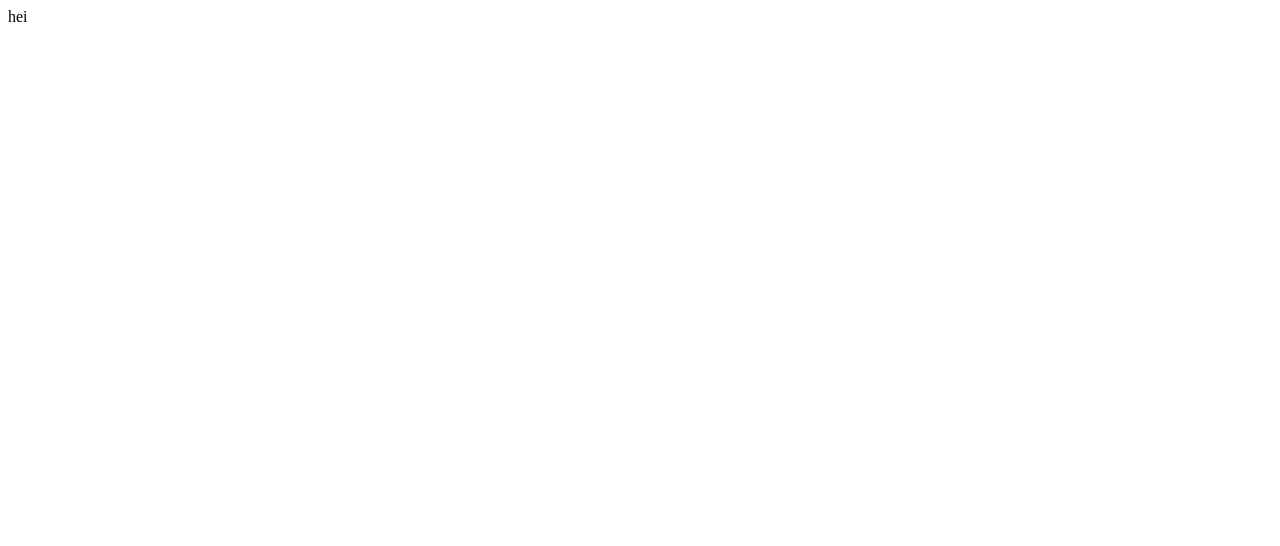
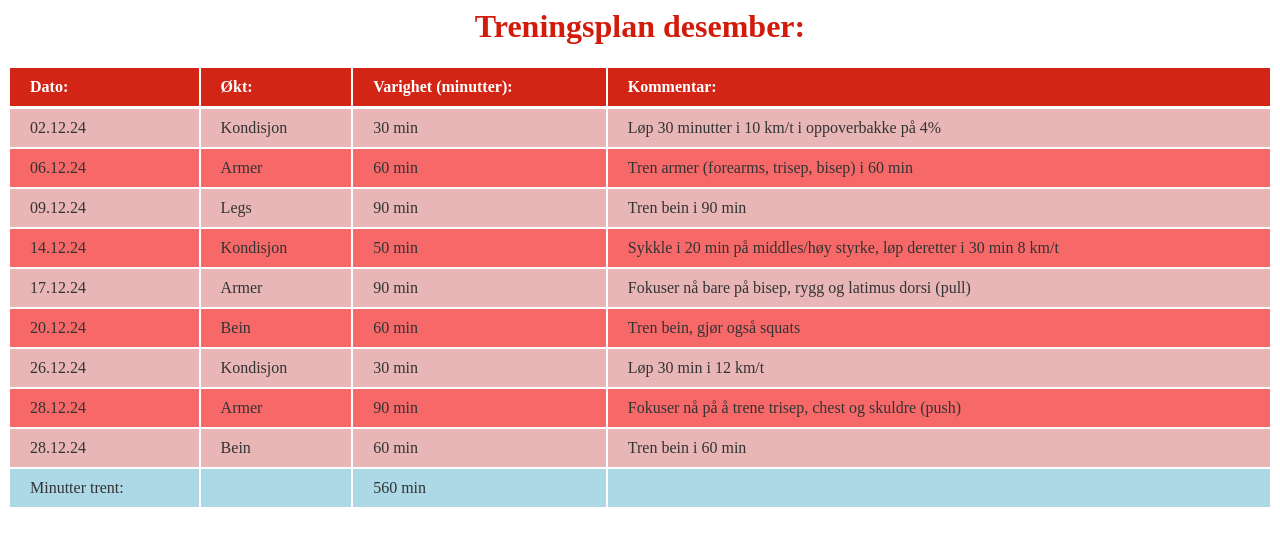
Before and after one commit to MrNico073/ProveIT, a plain HTML site: page index.html in a window 1280 px wide. Drawn offline with Linux system fonts and the light colour scheme.

Commit message:
Update index.html

```diff
--- a/index.html
+++ b/index.html
@@ -1 +1,151 @@
-<p>hei</p>
+<body>
+    <h1>Treningsplan desember:</h1>
+</body>
+<table>
+    <thead>
+        <tr class="topptekst-tabell">
+            <th>Dato:</th>
+            <th>Økt:</th>
+            <th>Varighet (minutter):</th>
+            <th>Kommentar:</th>
+        </tr>
+    </thead>
+    <tbody>
+        <tr>
+            <td>02.12.24</td>
+            <td>Kondisjon</td>
+            <td>30 min</td>
+            <td>Løp 30 minutter i 10 km/t i oppoverbakke på 4%</td>
+
+        </tr>
+        <tr>
+            <td>06.12.24</td>
+            <td>Armer</td>
+            <td>60 min</td>
+            <td>Tren armer (forearms, trisep, bisep) i 60 min</td>
+
+        </tr>
+        <tr>
+            <td>09.12.24</td>
+            <td>Legs</td>
+            <td>90 min</td>
+            <td>Tren bein i 90 min</td>
+
+        </tr>
+
+        <tr>
+            <td>14.12.24</td>
+            <td>Kondisjon</td>
+            <td>50 min</td>
+            <td>Sykkle i 20 min på middles/høy styrke, løp deretter i 30 min 8 km/t</td>
+        </tr>
+        <tr>
+            <td>17.12.24</td>
+            <td>Armer</td>
+            <td>90 min</td>
+            <td>Fokuser nå bare på bisep, rygg og latimus dorsi (pull)</td>
+        </tr>
+
+        <tr>
+            <td>20.12.24</td>
+            <td>Bein</td>
+            <td>60 min</td>
+            <td>Tren bein, gjør også squats</td>
+
+        </tr>
+        <tr>
+            <td>26.12.24</td>
+            <td>Kondisjon</td>
+            <td>30 min</td>
+            <td>Løp 30 min i 12 km/t </td>
+        </tr>
+
+        <tr>
+            <td>28.12.24</td>
+            <td>Armer</td>
+            <td>90 min</td>
+            <td>Fokuser nå på å trene trisep, chest og skuldre (push)</td>
+        </tr>
+
+        <tr>
+            <td>28.12.24</td>
+            <td>Bein</td>
+            <td>60 min</td>
+            <td>Tren bein i 60 min</td>
+        </tr>
+        <tr class="minutter-trent">
+            <td>Minutter trent:</td>
+            <td></td>
+            <td>560 min</td>
+            <td></td>
+
+        </tr>
+
+
+        <tr></tr>
+    </tbody>
+</table>
+
+
+<style>
+
+table {
+            border-collapse: collapse;
+            width: 100%;
+            align-items: center;
+
+
+        }
+        h1{
+            color: rgb(210, 27, 11);
+            text-align: center;
+
+        }
+
+        thead {
+            background-color: rgb(210, 37, 22);
+            color: white;
+        }
+
+        th {
+            text-align: left;
+            padding: 10px 20px;
+            border: 2px solid white;
+            border-bottom: 3px solid white;
+        }
+
+        tbody {
+            background-color: rgb(247, 105, 105);
+        }
+
+        td {
+            padding: 10px 20px;
+            border: 2px solid white;
+            color: #333333;
+        }
+
+        tbody > tr:nth-child(odd) {
+            background-color: rgb(232, 182, 182);
+        }
+        tr:hover{
+            background-color: #e0e0e0;
+
+
+        }
+        tbody > tr:nth-child(odd):hover{
+            background-color: #e0e0e0;
+
+        }
+
+
+        .minutter-trent{
+            width: 100%;
+            margin: 0;
+            padding: 0;
+            background-color: lightblue;
+            color: white;
+
+        }
+
+
+</style>
```
